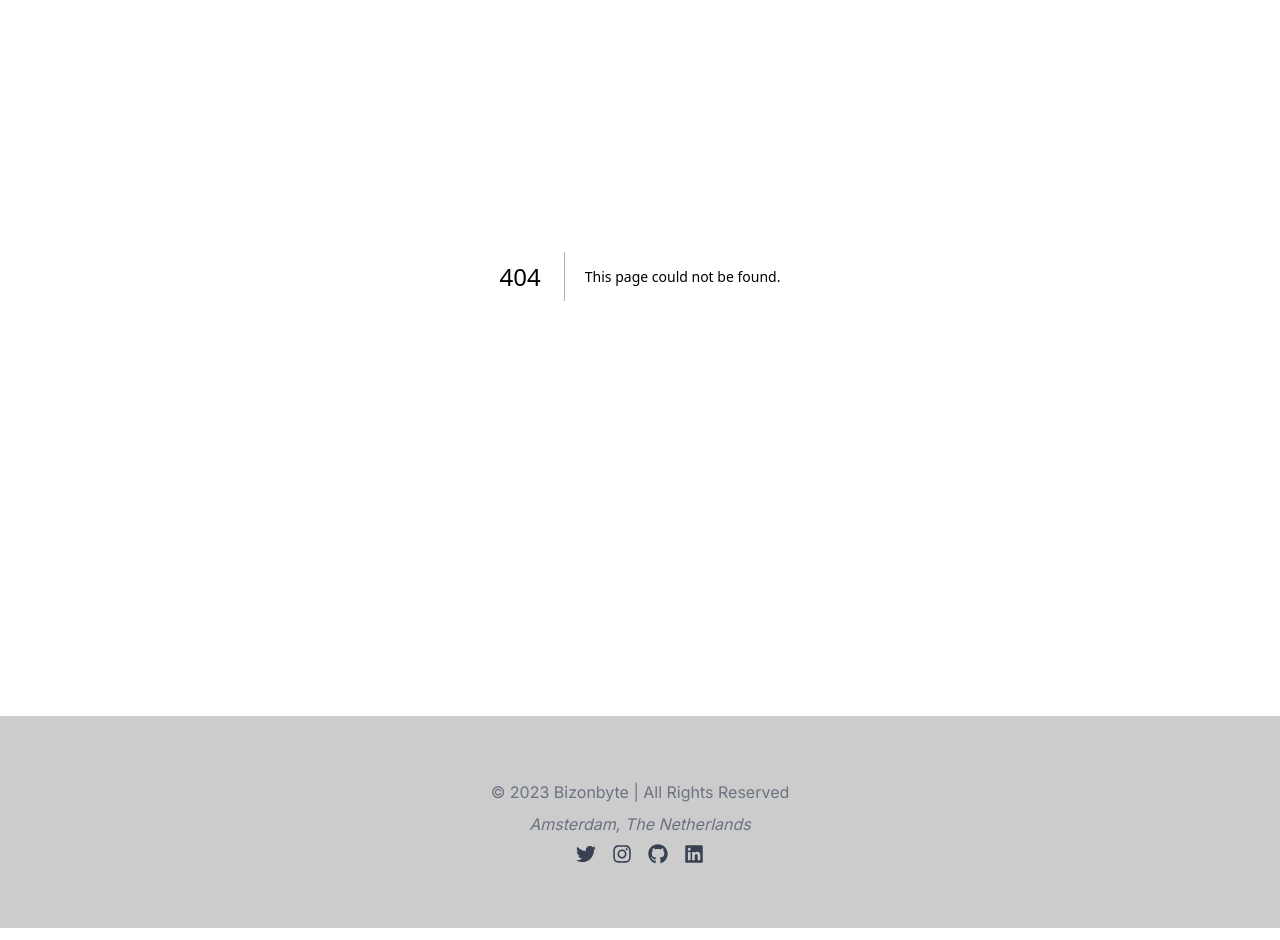
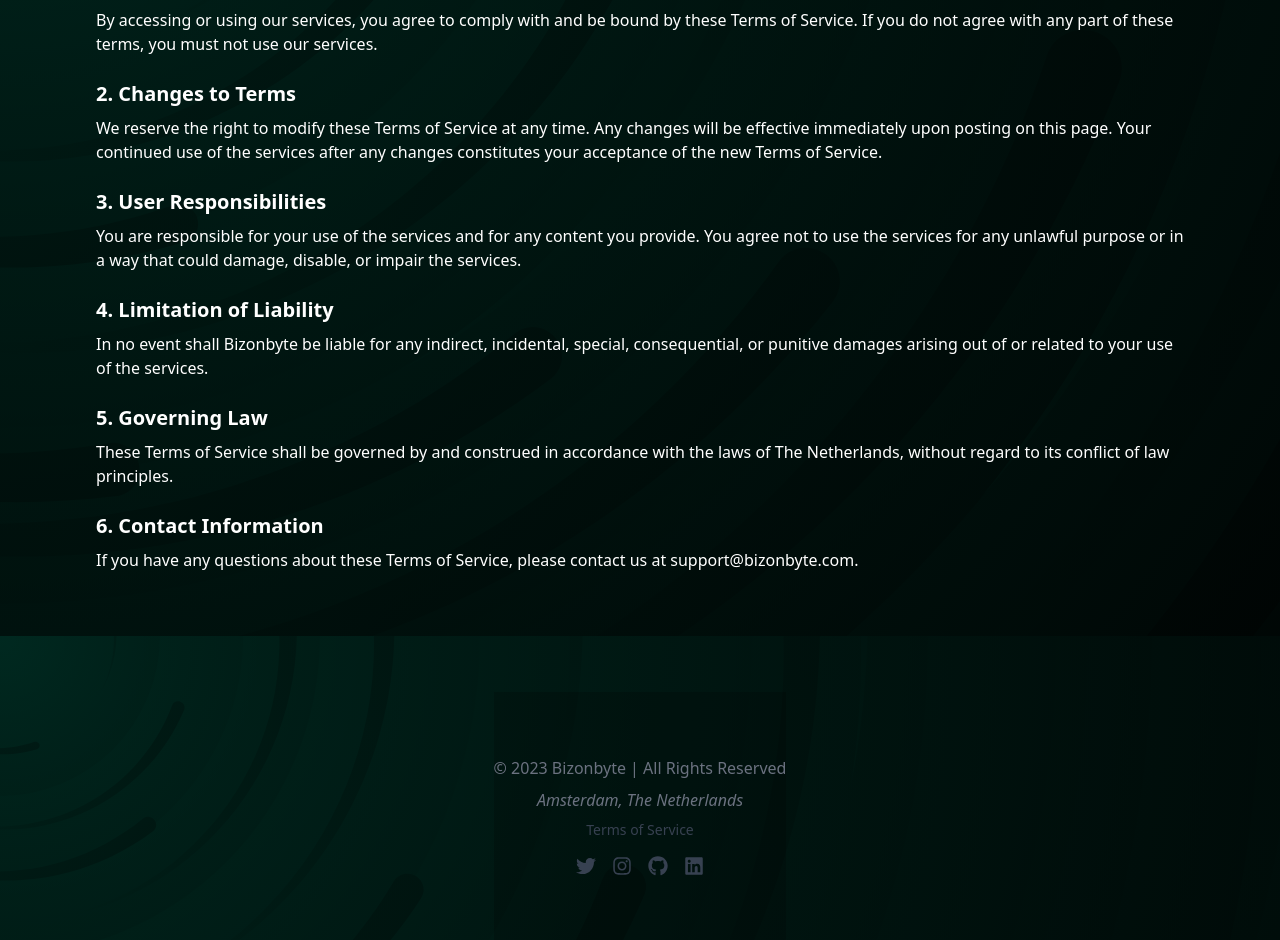
Before and after one commit to bizonbyte/bizonbyte, a Next.js app: page /terms-of-service in a window 1280 px wide. Before the commit this address had no page. Shown: the part 324-1264 px from the top of the page. Built offline with nearby package versions, Linux system fonts and the light colour scheme.

Commit message:
Add Terms of Service page and update footer with dynamic year

```diff
--- a/src/app/components/Footer.tsx
+++ b/src/app/components/Footer.tsx
@@ -1,34 +1,65 @@
 import React from 'react';
-import { FaTwitter, FaInstagram, FaGithub, FaLinkedin } from 'react-icons/fa'; // Import FaLinkedin
+import { FaTwitter, FaInstagram, FaGithub, FaLinkedin } from 'react-icons/fa';
 
 const Footer = () => {
+  const currentYear = new Date().getFullYear();
+
   return (
     <footer className="text-gray-500 bg-[#00000033] py-16 mt-10">
       <div className="container mx-auto flex flex-col items-center">
         <div className="mb-2">
-          &copy; 2023 Bizonbyte | All Rights Reserved
+          &copy; {currentYear} Bizonbyte | All Rights Reserved
         </div>
         <address className="mb-2">
           Amsterdam, The Netherlands
         </address>
+        <a
+          href="/terms-of-service"
+          className="mb-4 text-sm text-gray-700 hover:text-blue-600 transition-colors duration-300"
+        >
+          Terms of Service
+        </a>
         <div className="flex space-x-4">
-          <a href="https://twitter.com/bizonbyte" target="_blank" className="text-gray-700 hover:text-blue-500 transition-colors duration-300" aria-label="Twitter">
+          <a
+            href="https://twitter.com/bizonbyte"
+            target="_blank"
+            rel="noopener noreferrer"
+            className="text-gray-700 hover:text-blue-500 transition-colors duration-300"
+            aria-label="Twitter"
+          >
             <FaTwitter size={20} />
           </a>
-          <a href="https://instagram.com/bizonbyte" target="_blank" className="text-gray-700 hover:text-pink-500 transition-colors duration-300" aria-label="Instagram">
+          <a
+            href="https://instagram.com/bizonbyte"
+            target="_blank"
+            rel="noopener noreferrer"
+            className="text-gray-700 hover:text-pink-500 transition-colors duration-300"
+            aria-label="Instagram"
+          >
             <FaInstagram size={20} />
           </a>
-          <a href="https://github.com/bizonbyte" target="_blank" className="text-gray-700 hover:text-white transition-colors duration-300" aria-label="GitHub">
+          <a
+            href="https://github.com/bizonbyte"
+            target="_blank"
+            rel="noopener noreferrer"
+            className="text-gray-700 hover:text-white transition-colors duration-300"
+            aria-label="GitHub"
+          >
             <FaGithub size={20} />
           </a>
-          {/* Add LinkedIn Icon */}
-          <a href="https://linkedin.com/company/bizonbyte" target="_blank" className="text-gray-700 hover:text-blue-700 transition-colors duration-300" aria-label="LinkedIn">
+          <a
+            href="https://linkedin.com/company/bizonbyte"
+            target="_blank"
+            rel="noopener noreferrer"
+            className="text-gray-700 hover:text-blue-700 transition-colors duration-300"
+            aria-label="LinkedIn"
+          >
             <FaLinkedin size={20} />
           </a>
         </div>
       </div>
     </footer>
   );
-}
+};
 
 export default Footer;
--- /dev/null
+++ b/src/pages/terms-of-service.tsx
@@ -0,0 +1,38 @@
+import React from 'react';
+
+const TermsOfService = () => {
+  return (
+    <div className="container mx-auto py-16">
+      <h1 className="text-2xl font-bold mb-4">Terms of Service</h1>
+      <p className="mb-4">
+        Welcome to Bizonbyte! These Terms of Service outline the rules and regulations for using our website and services.
+      </p>
+      <h2 className="text-xl font-semibold mb-2">1. Acceptance of Terms</h2>
+      <p className="mb-4">
+        By accessing or using our services, you agree to comply with and be bound by these Terms of Service. If you do not agree with any part of these terms, you must not use our services.
+      </p>
+      <h2 className="text-xl font-semibold mb-2">2. Changes to Terms</h2>
+      <p className="mb-4">
+        We reserve the right to modify these Terms of Service at any time. Any changes will be effective immediately upon posting on this page. Your continued use of the services after any changes constitutes your acceptance of the new Terms of Service.
+      </p>
+      <h2 className="text-xl font-semibold mb-2">3. User Responsibilities</h2>
+      <p className="mb-4">
+        You are responsible for your use of the services and for any content you provide. You agree not to use the services for any unlawful purpose or in a way that could damage, disable, or impair the services.
+      </p>
+      <h2 className="text-xl font-semibold mb-2">4. Limitation of Liability</h2>
+      <p className="mb-4">
+        In no event shall Bizonbyte be liable for any indirect, incidental, special, consequential, or punitive damages arising out of or related to your use of the services.
+      </p>
+      <h2 className="text-xl font-semibold mb-2">5. Governing Law</h2>
+      <p className="mb-4">
+        These Terms of Service shall be governed by and construed in accordance with the laws of The Netherlands, without regard to its conflict of law principles.
+      </p>
+      <h2 className="text-xl font-semibold mb-2">6. Contact Information</h2>
+      <p className="mb-4">
+        If you have any questions about these Terms of Service, please contact us at support@bizonbyte.com.
+      </p>
+    </div>
+  );
+};
+
+export default TermsOfService;
```
